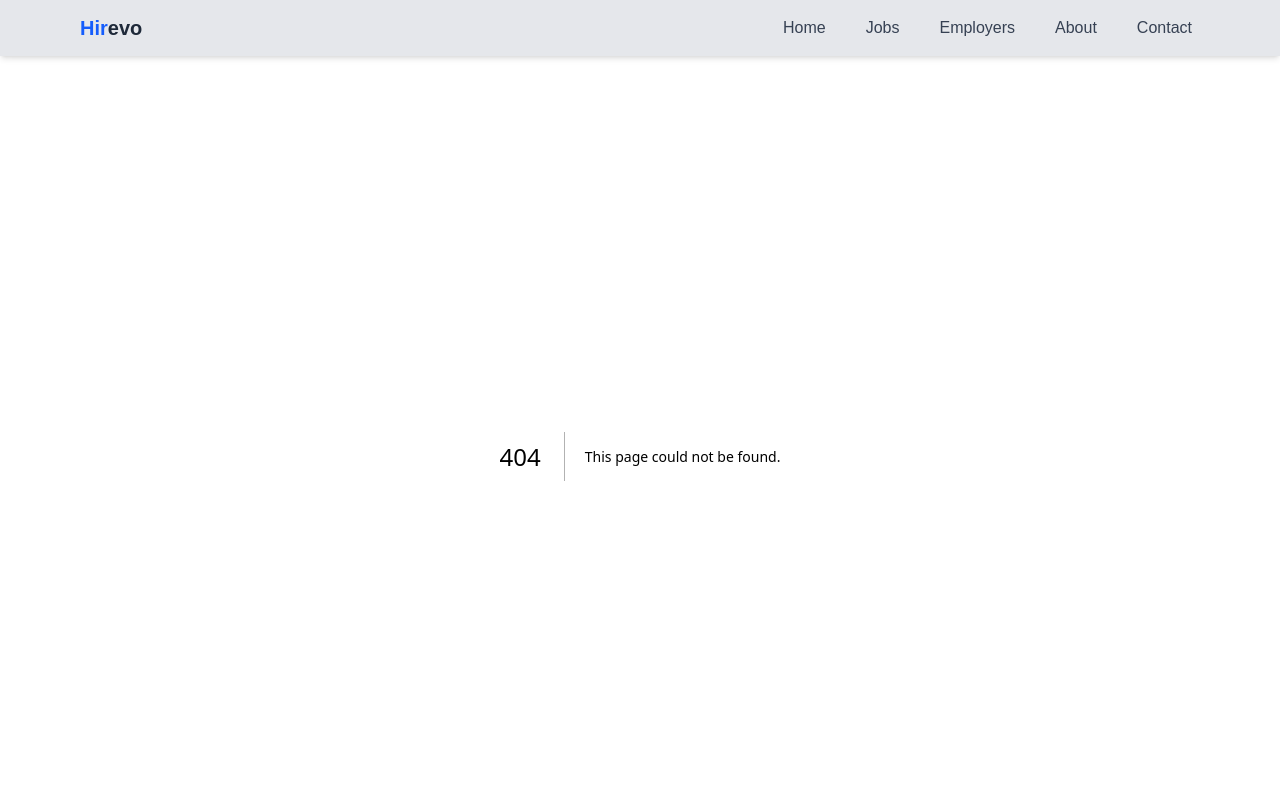
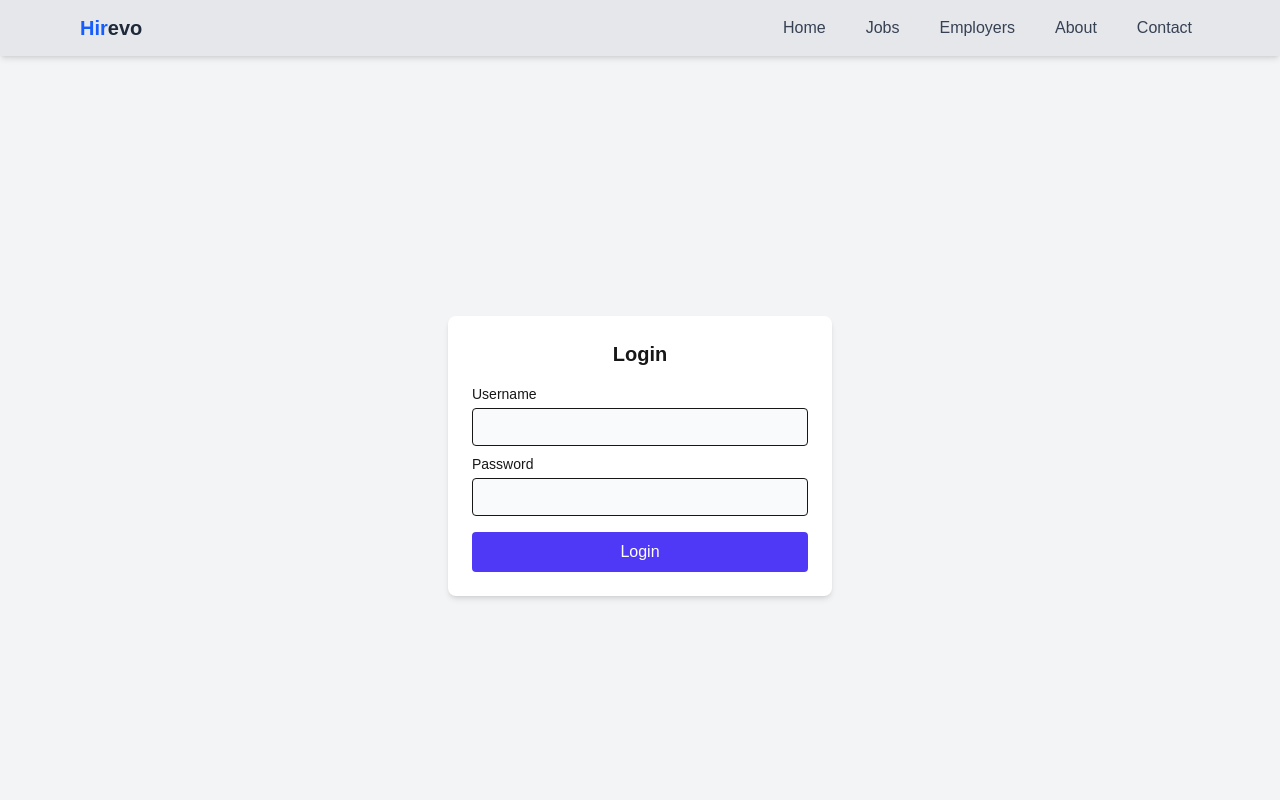
Before and after one commit to Alle4n/alx-project-nexus, a Next.js app in the folder hirevo/: page /auth/login in a window 1280 px wide. Before the commit this address had no page. Shown: the top 800 px of the page. Built offline with nearby package versions, Linux system fonts and the light colour scheme.

Commit message:
Login authentication

```diff
--- /dev/null
+++ b/hirevo/pages/auth/login.tsx
@@ -0,0 +1,88 @@
+"use client";
+
+import { useState } from "react";
+import { useRouter } from "next/navigation";
+
+export default function LoginPage() {
+  const [username, setUsername] = useState("");
+  const [password, setPassword] = useState("");
+  const [error, setError] = useState("");
+  const [loading, setLoading] = useState(false);
+  const router = useRouter();
+
+  async function handleSubmit(e: React.FormEvent) {
+    e.preventDefault();
+    setLoading(true);
+    setError("");
+
+    try {
+      const res = await fetch("/api/auth/login", {
+        method: "POST",
+        headers: { "Content-Type": "application/json" },
+        body: JSON.stringify({ username, password }),
+      });
+
+      if (!res.ok) {
+        const err = await res.json();
+        setError(err.error || "Login failed");
+        return;
+      }
+
+      const data = await res.json();
+
+      // Save access + refresh tokens locally
+      localStorage.setItem("access_token", data.access);
+      localStorage.setItem("refresh_token", data.refresh);
+
+      // Redirect to homepage or jobs page
+      router.push("/");
+    } catch (err) {
+      setError(err instanceof Error ? err.message : "Something went wrong");
+    } finally {
+      setLoading(false);
+    }
+  }
+
+  return (
+    <div className="flex items-center justify-center min-h-screen bg-gray-100 dark:bg-gray-900">
+      <form
+        onSubmit={handleSubmit}
+        className="bg-white dark:bg-gray-800 p-6 rounded-lg shadow-md w-full max-w-sm"
+      >
+        <h1 className="text-xl font-bold mb-4 text-center">Login</h1>
+
+        {error && <p className="text-red-500 text-sm mb-2">{error}</p>}
+
+        <label className="block mb-2 text-sm">
+          Username
+          <input
+            type="text"
+            value={username}
+            onChange={(e) => setUsername(e.target.value)}
+            className="w-full mt-1 p-2 border rounded bg-gray-50 dark:bg-gray-700"
+            required
+          />
+        </label>
+
+        <label className="block mb-4 text-sm">
+          Password
+          <input
+            type="password"
+            value={password}
+            onChange={(e) => setPassword(e.target.value)}
+            className="w-full mt-1 p-2 border rounded bg-gray-50 dark:bg-gray-700"
+            required
+          />
+        </label>
+
+        <button
+          type="submit"
+          disabled={loading}
+          className="w-full bg-indigo-600 hover:bg-indigo-700 text-white py-2 rounded"
+        >
+          {loading ? "Logging in..." : "Login"}
+        </button>
+      </form>
+    </div>
+  );
+}
```
